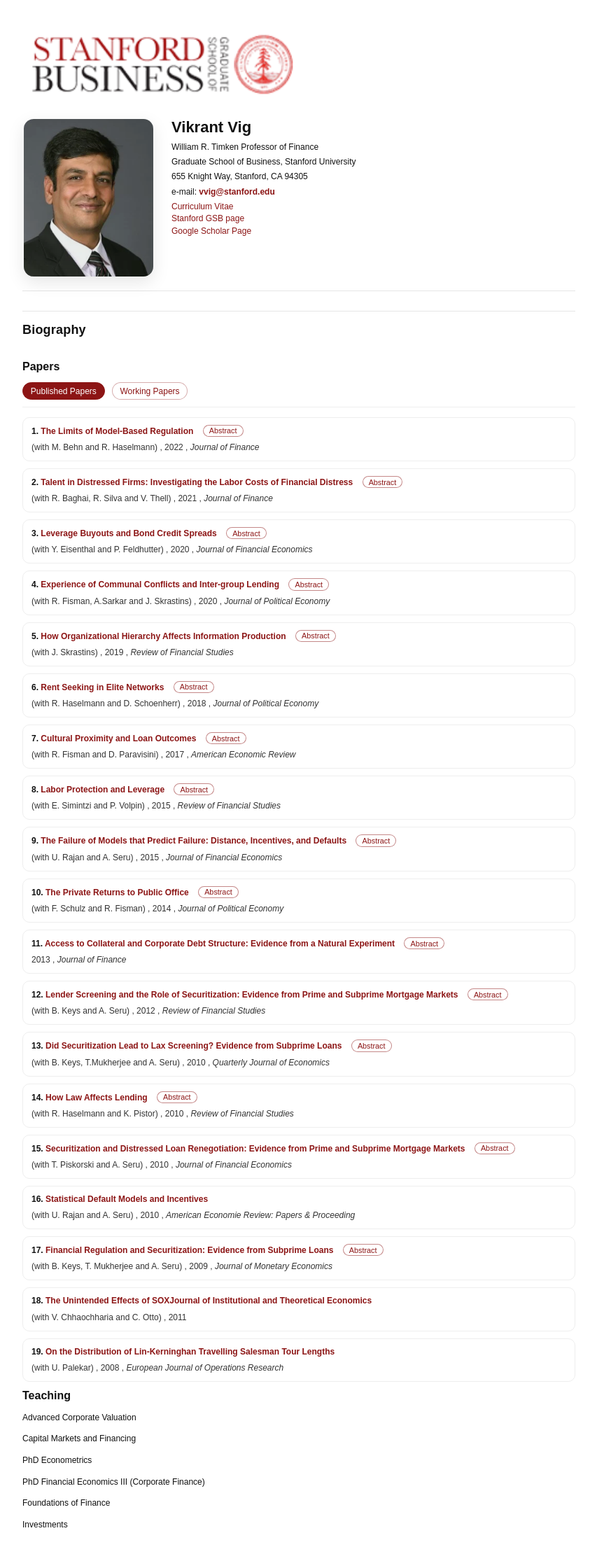
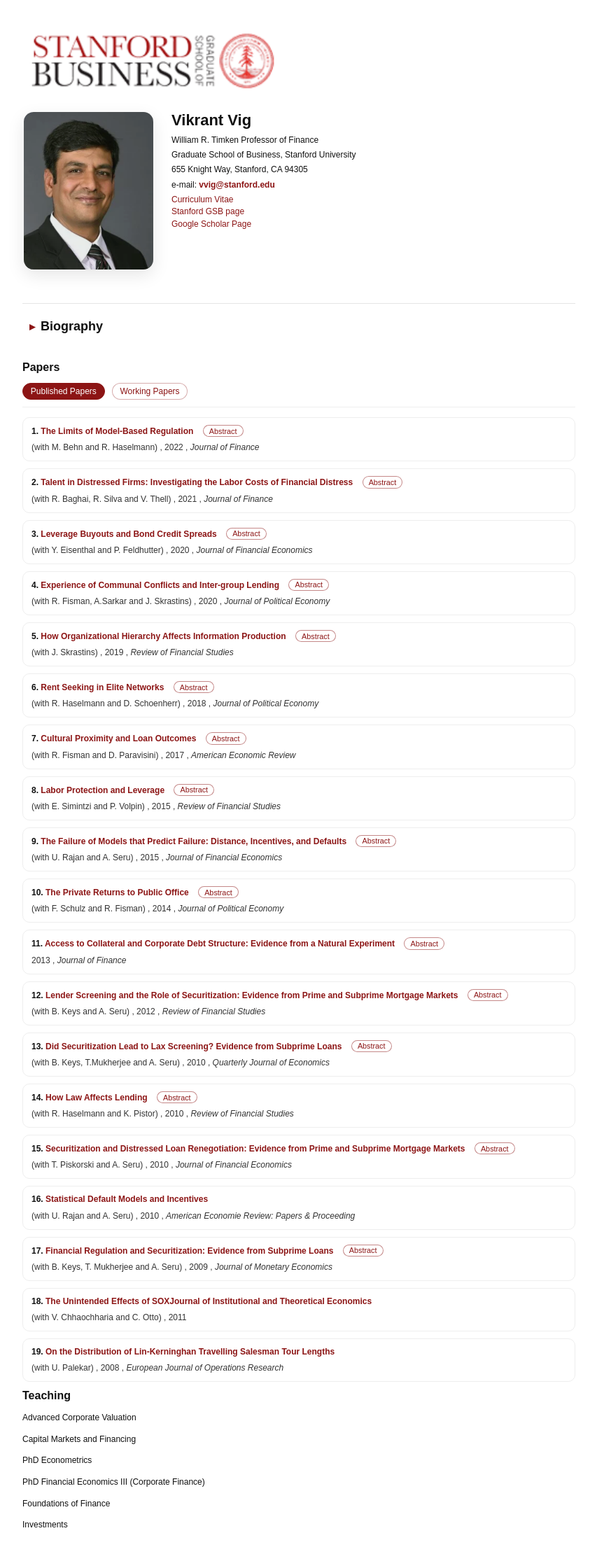
Before and after one commit to vikrantvig0/vikrantvig0.github.io, a Jekyll site: the page built from index.md, in a window 1280 px wide. Shown: the whole page at 70% size, without its empty margins (213-1066 px from the left). Built offline with Jekyll 4.4.1, drawn with Linux system fonts in a browser that asks for light colours.

Commit message:
Update styles.css

```diff
--- a/assets/css/styles.css
+++ b/assets/css/styles.css
@@ -49,7 +49,7 @@
 
 .top-logo img {
     width: auto;
-    height: 140px;
+    height: 130px;
     display: block;
 }
 
@@ -62,7 +62,7 @@
     margin-top: 4px;
     margin-bottom: 22px;
     padding-bottom: 18px;
-    border-bottom: 1px solid #e5e5e5;
+    border-bottom: none;
 }
 
 
@@ -344,16 +344,39 @@
     background: none;
     border: none;
     padding: 0;
+
     cursor: pointer;
 
     font-size: 18px;
     font-weight: 600;
     color: #111;
-    letter-spacing: 0.2px;
+
+    display: inline-flex;
+    align-items: center;
+    gap: 8px;
+    padding: 6px 10px;
+    border-radius: 8px;
+}
+
+.bio-toggle:focus {
+    outline: none;
 }
 
 .bio-toggle:hover {
-    text-decoration: underline;
+    background: #f5f5f5;
+    text-decoration: none;
+}
+
+.bio-toggle::before {
+    content: "▸";
+    font-size: 16px;
+    color: #8C1515;
+    transition: transform 0.15s ease;
+}
+
+
+.bio-section.open .bio-toggle::before {
+    transform: rotate(90deg);
 }
 
 
```
